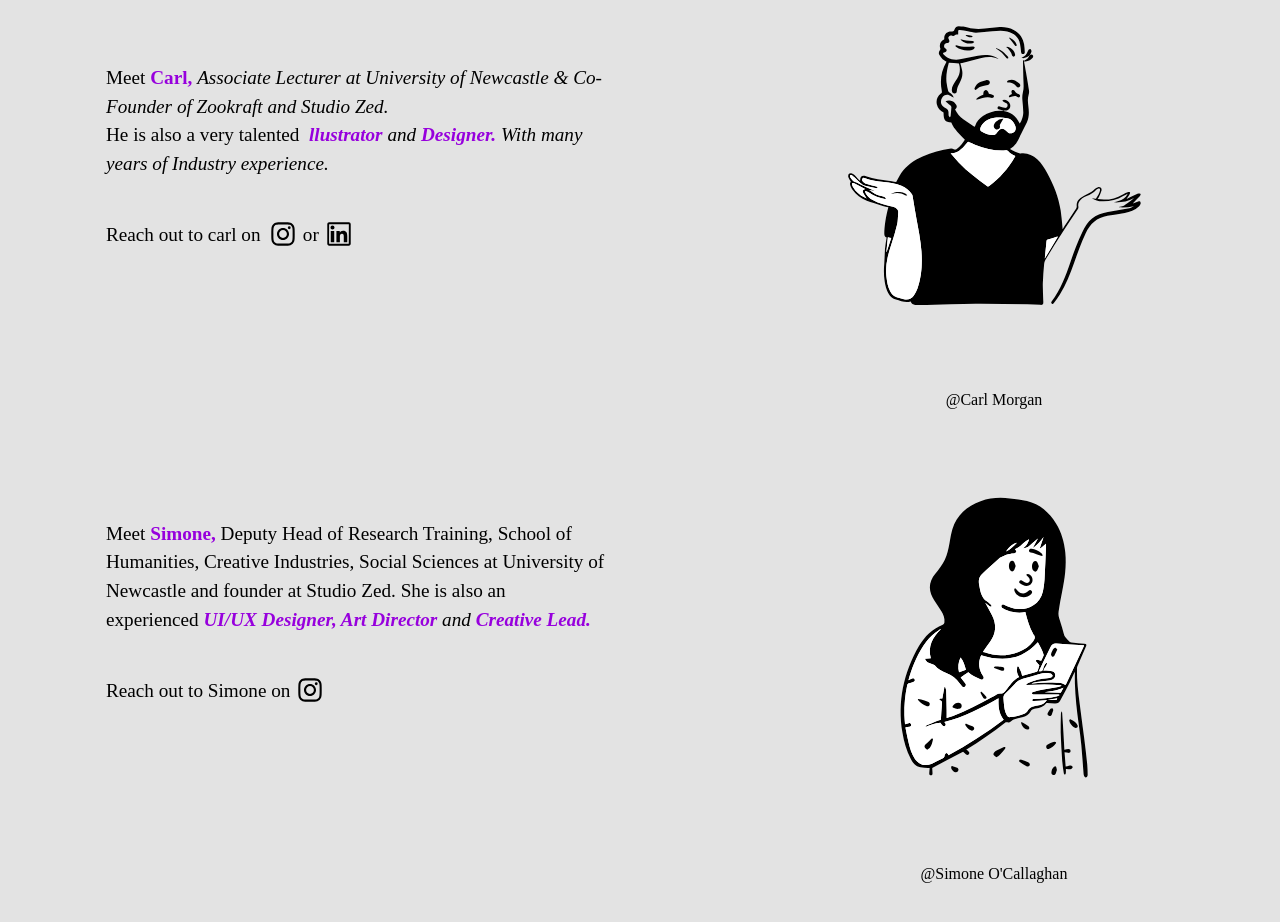
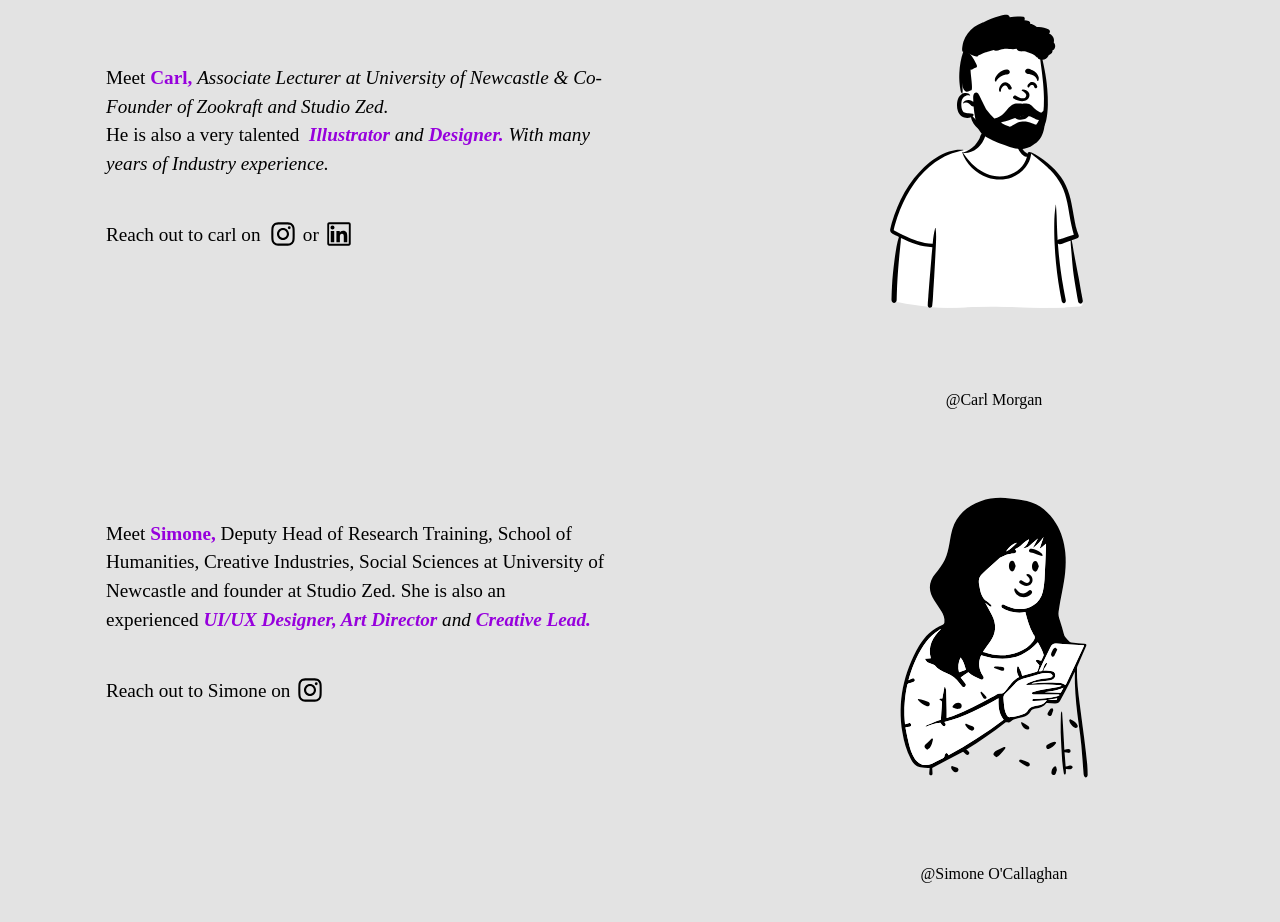
Before and after one commit to OudomMunint/StudioZed-ReactJS, a React (Create React App) app: page /about in a window 1280 px wide. Shown: the part 1020-1942 px from the top of the page. Built offline with nearby package versions, Linux system fonts and the light colour scheme; a web font is replaced by a local one.

Commit message:
New person illustration, Ignore vs files.

```diff
--- a/src/components/Home/Home2.js
+++ b/src/components/Home/Home2.js
@@ -85,7 +85,7 @@
               {/* <br /> */}
               He is also a very talented &nbsp;
               <i>
-                <b className="purple">llustrator</b> and{" "}
+                <b className="purple">Illustrator</b> and{" "}
                 <b className="purple">Designer.</b> With many years of Industry experience.
               </i>
               <br />
```
Also changed, not shown: src/Assets/carl.svg.
